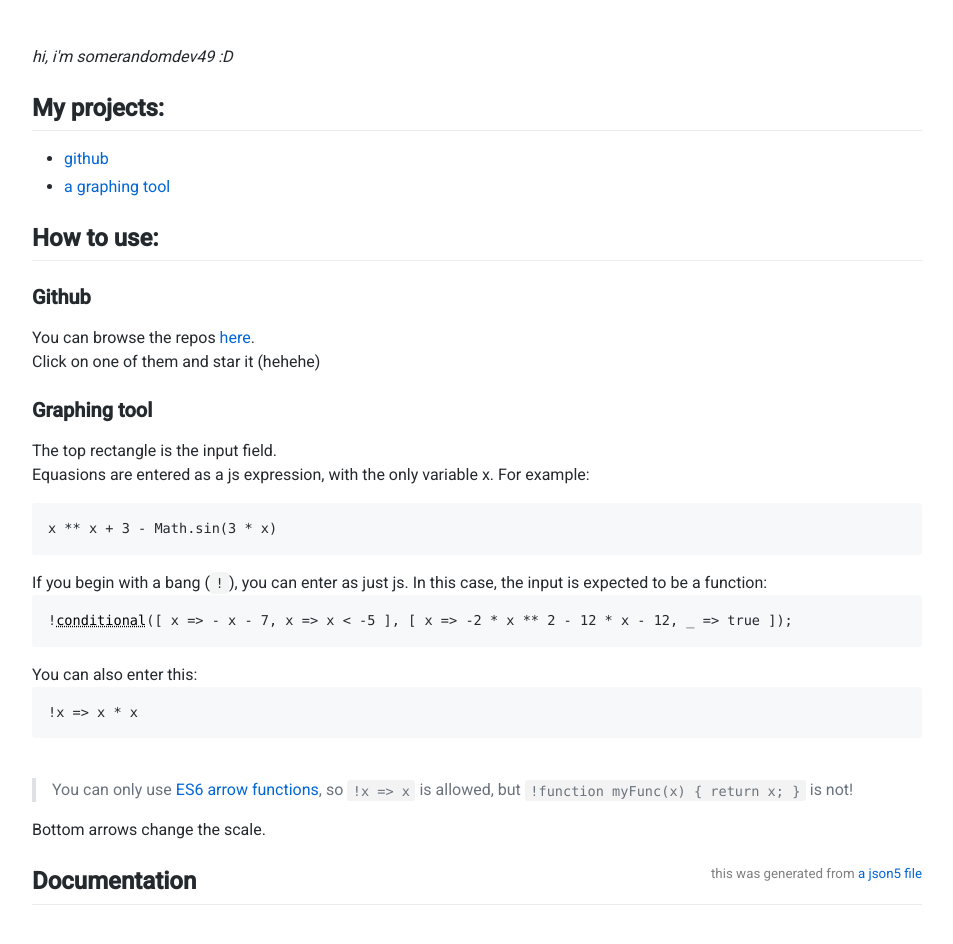
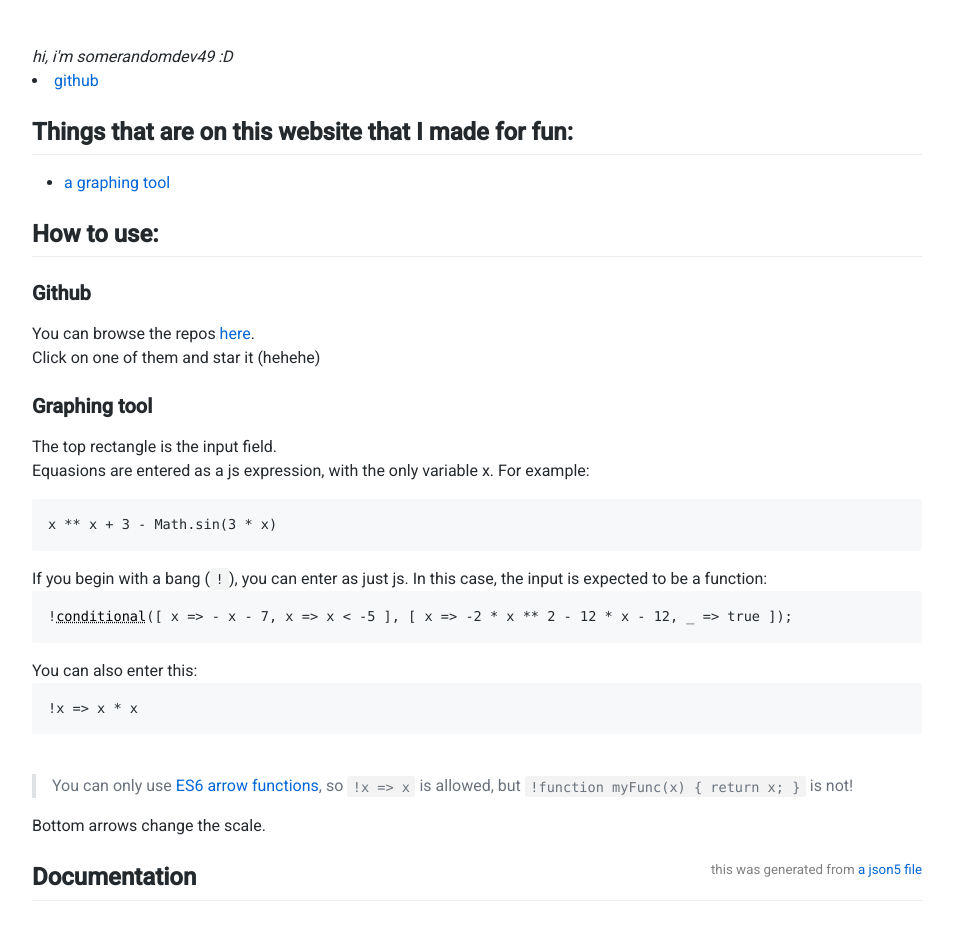
Before and after one commit to somerandomdev49/somerandomdev49.github.io, a website: page index.html in a window 1280 px wide. Shown: the whole page, without its empty margins (163-1116 px from the left). Drawn offline with nearby package versions, Linux system fonts and the light colour scheme; no server answers; a web font is replaced by a local one.

Commit message:
Update index.html

```diff
--- a/index.html
+++ b/index.html
@@ -92,9 +92,9 @@
 </head>
 <body class="markdown-body">
 	<i>hi, i'm somerandomdev49 :D</i><br/>
-	<h2>My projects:</h2>
+	<li><a href="https://github.com/somerandomdev49/">github</a></li>
+	<h2>Things that are on this website that I made for fun:</h2>
 	<ul>
-		<li><a href="https://github.com/somerandomdev49/">github</a></li>
 		<li><a href="graph/index.html">a graphing tool</a></li>
 	</ul>
 
```
